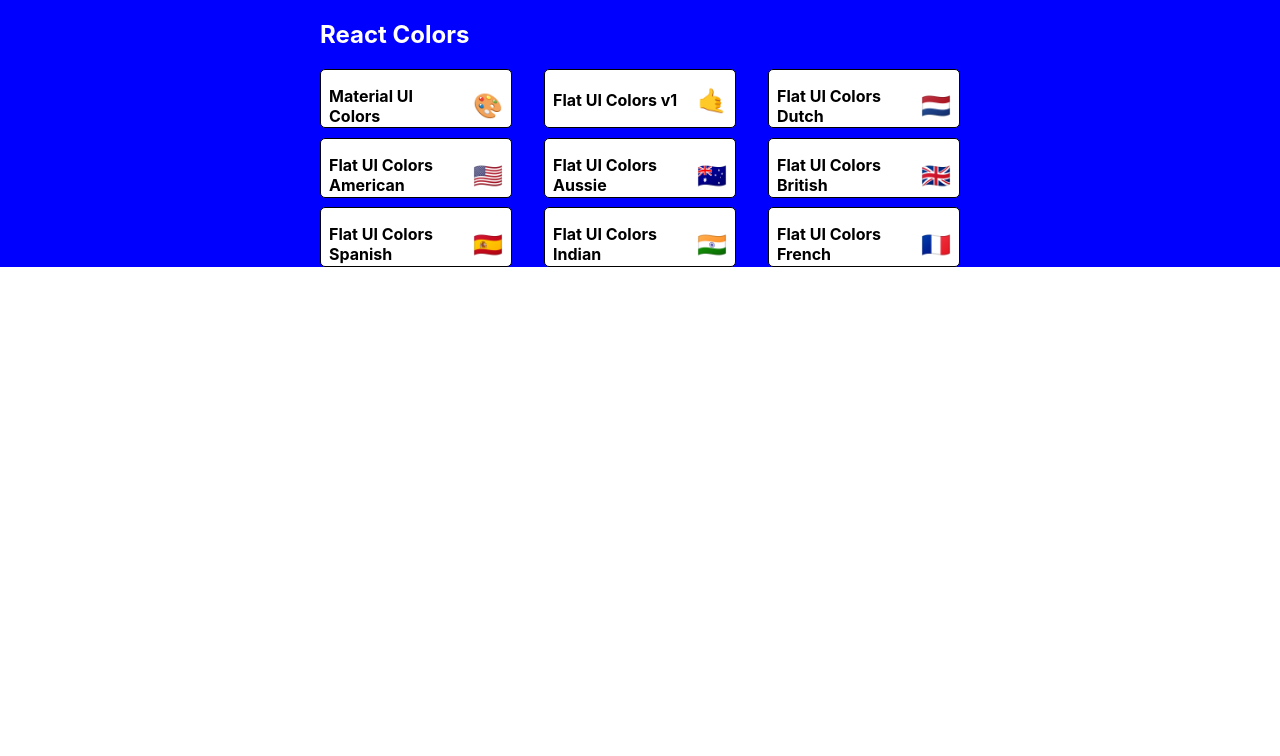
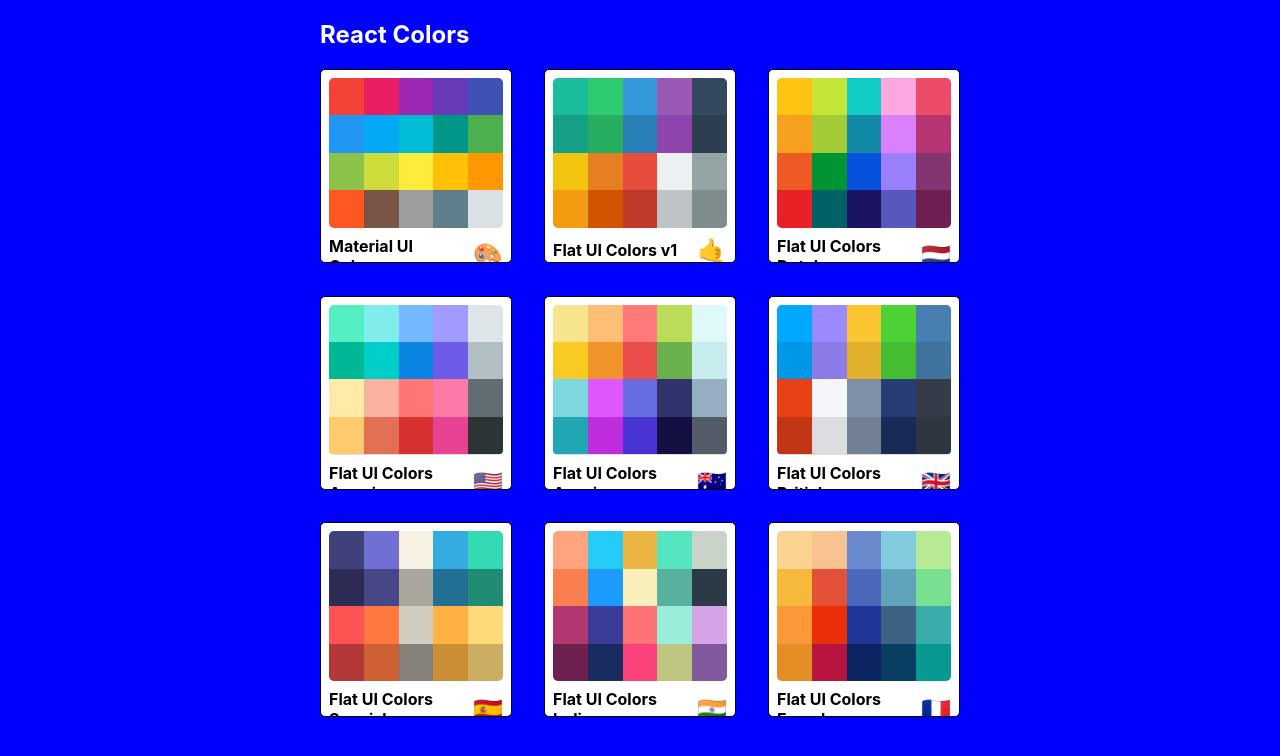
Before and after one commit to rusakovic/colors-app, a React (Create React App) app: page / in a window 1280 px wide. Shown: the top 756 px of the page. Built offline with nearby package versions, Linux system fonts and the light colour scheme.

Commit message:
Adding styles for Minipalette

```diff
--- a/src/MiniPalette.js
+++ b/src/MiniPalette.js
@@ -1,6 +1,7 @@
 import React from 'react';
 
 import { withStyles } from '@material-ui/styles';
+import { relative } from 'path';
 
 const styles = {
   root: {
@@ -15,7 +16,11 @@
     }
   },
   colors: {
-    backgroundColor: 'grey'
+    backgroundColor: '#dae1e4',
+    height: '150px',
+    width: '100%',
+    borderRadius: '5px',
+    overflow: 'hidden'
   },
   title: {
     display: 'flex',
@@ -30,15 +35,34 @@
   emoji: {
     marginLeft: '0.5rem',
     fontSize: '1.5rem'
+  },
+  miniColor: {
+    height: '25%',
+    width: '20%',
+    display: 'inline-block',
+    margin: '0 auto',
+    position: 'relative',
+    marginBottom: '-4.1px'
   }
 }
 
 let MiniPalette = (props) => {
-  const {classes, paletteName, emoji} = props;
+  const {classes, paletteName, emoji, colors} = props;
+  const miniColorBoxes = colors.map(color => (
+    <div
+      className={classes.miniColor }
+      style={{ backgroundColor: color.color }}
+      key={color.name}
+    />
+
+  ))
   console.log(classes)
   return (
     <div className={classes.root}>
-      <div className={classes.colors}></div>
+      <div className={classes.colors}>
+        {/* MINI COLOR BOXES - takes all color from the palette */}
+        {miniColorBoxes}
+      </div>
       <h5 className={classes.title}>
         {paletteName} <span className={classes.emoji}>{emoji}</span>
       </h5>
--- a/src/PaletteList.js
+++ b/src/PaletteList.js
@@ -6,7 +6,7 @@
 const styles = {
   root: {
     backgroundColor: 'blue',
-    height: '100%',
+    height: '100vh',
     display: 'flex',
     alignItems: 'flex-start',
     justifyContent: 'center'
```
